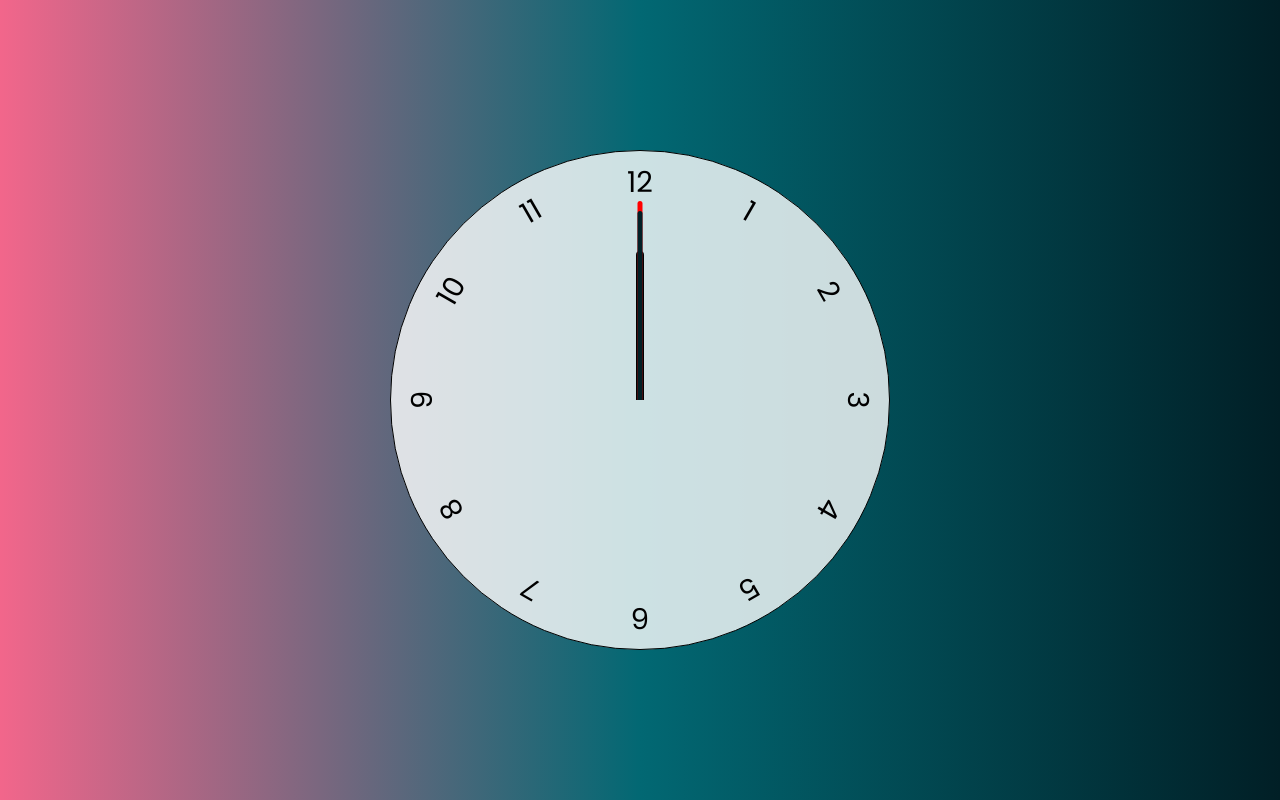
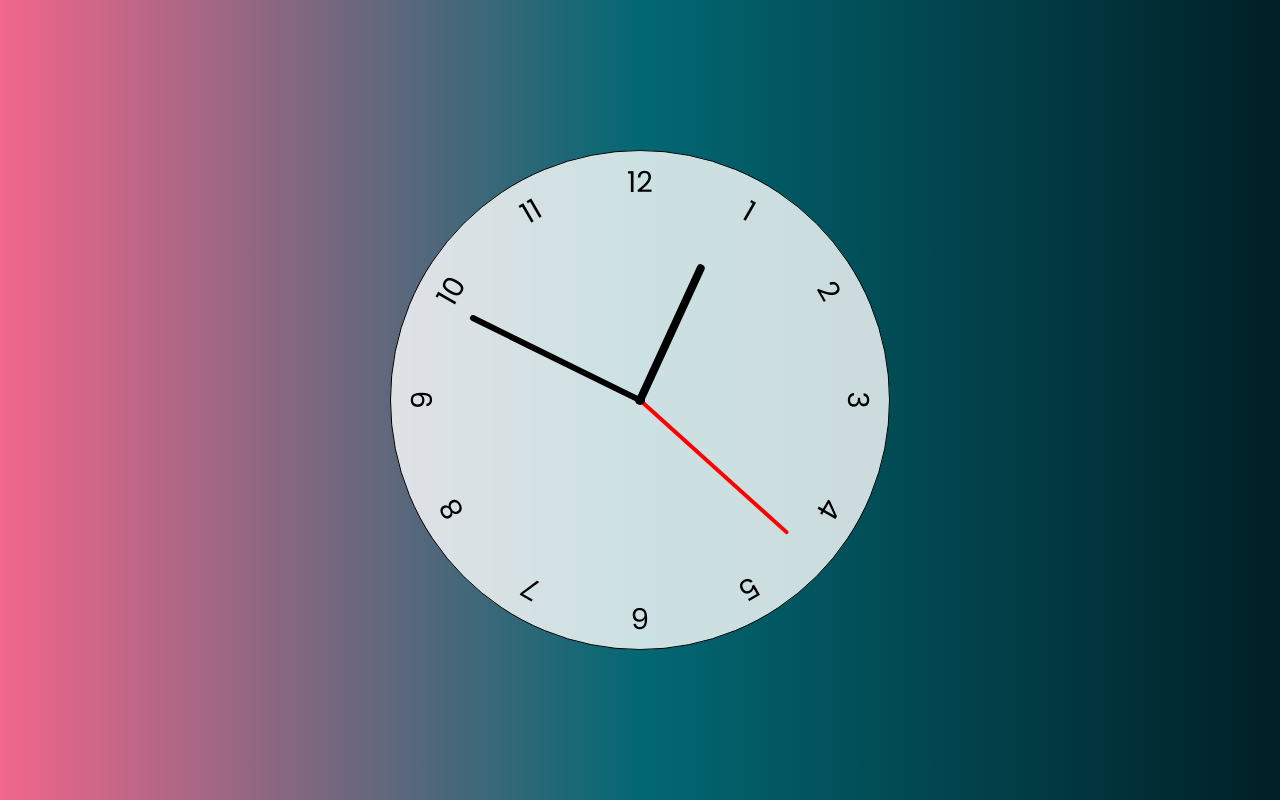
Before and after one commit to camillamendess/clockProject, a plain HTML site: page index.html in a window 1280 px wide. Drawn offline with Linux system fonts and the light colour scheme.

Commit message:
add js and css adjustment

```diff
--- a/index.html
+++ b/index.html
@@ -28,5 +28,7 @@
         <div class="number number-11">11</div>
         <div class="number number-12">12</div>
     </div>
+
+    <script src="script.js"></script>
 </body>
 </html>
--- /dev/null
+++ b/script.js
@@ -0,0 +1,23 @@
+const hourHand = document.querySelector(".hand.hours");
+const minuteHand = document.querySelector(".hand.minutes");
+const secondHand = document.querySelector(".hand.seconds");
+
+const setRotation = (element, rotationPercentage) => {
+    element.style.setProperty("--rotation", rotationPercentage * 360);
+}
+
+const setClock = () => {
+    const currentDate = new Date();
+
+    const secondsPercentage = currentDate.getSeconds() / 60;
+    const minutesPercentage = (secondsPercentage + currentDate.getMinutes()) / 60;
+    const hoursPercentage = (minutesPercentage + currentDate.getHours()) / 12;
+
+    setRotation(secondHand, secondsPercentage);
+    setRotation(minuteHand, minutesPercentage);
+    setRotation(hourHand, hoursPercentage);
+};
+
+setClock();
+
+setInterval(setClock, 1000);
--- a/style.css
+++ b/style.css
@@ -84,6 +84,18 @@ body {
 }
 
 /* Ponteiros */
+.clock::after {
+  content: '';
+  position: absolute;
+  width: 10px;
+  height: 10px;
+  border-radius: 50%;
+  top: 50%;
+  left: 50%;
+  z-index: 11;
+  background-color: black;
+  transform: translate(-50%,-50%);
+}
 
 .clock .hand {
   --rotation: 0;
@@ -105,12 +117,12 @@ body {
   z-index: 1;
 }
 .clock .hand.minutes {
-  width: 5px;
+  width: 6px;
   height: 38%;
-  background-color: #011F26;
+  background-color: black;
 }
 .clock .hand.seconds {
-  width: 5px;
+  width: 4px;
   height: 40%;
   background-color: red;
 }
```
